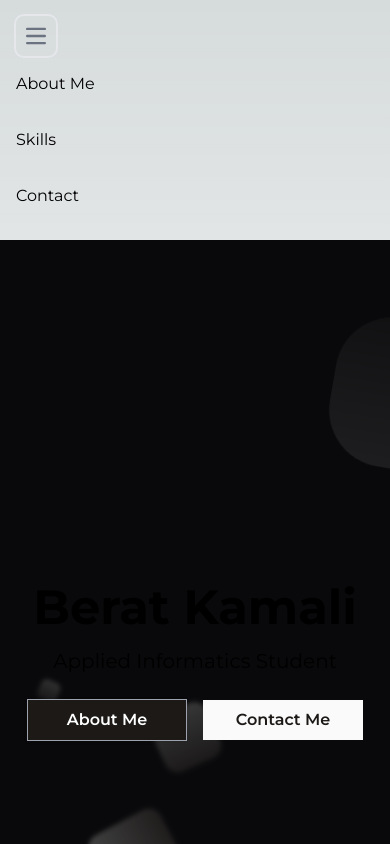
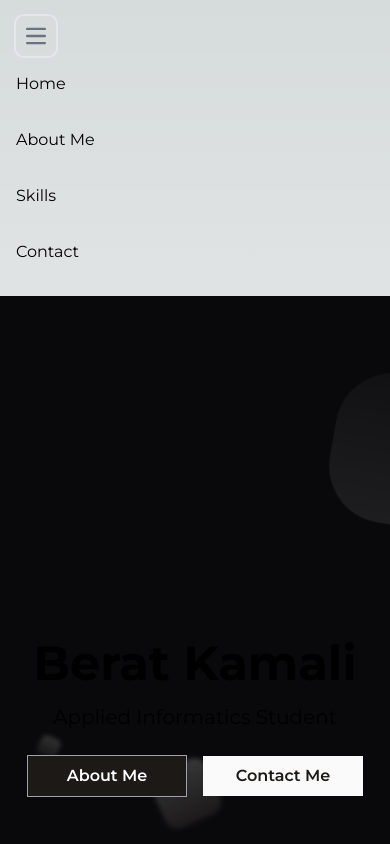
Before and after one commit to beratkml/MSCPersonalPortfolio, a Next.js app: page /home in a window 390 px wide. Both pictures are taken after a click on the button 36 px from the left and 36 px from the top of the page. Shown: the top 844 px of the page. Built offline with nearby package versions, Linux system fonts and the light colour scheme.

Commit message:
small fix

```diff
--- a/src/components/general/general/Layout.tsx
+++ b/src/components/general/general/Layout.tsx
@@ -7,7 +7,7 @@ interface LayoutProps {
 const Layout: React.FC<LayoutProps> = ({ children }) => {
   return (
     <>
-      <div className="flex flex-col h-screen font-Montserrat">
+      <div className="flex flex-col min-h-screen font-Montserrat">
         <Navbar />
         <main className="flex-grow">{children}</main>
         <Footer />
--- a/src/components/general/general/Navbar.tsx
+++ b/src/components/general/general/Navbar.tsx
@@ -1,6 +1,6 @@
 "use client";
 import Link from "next/link";
-import React, { useState } from "react";
+import React, { useEffect, useState } from "react";
 
 interface INavbarProps {
   name: string;
@@ -9,17 +9,27 @@ interface INavbarProps {
 
 export const Navbar: React.FC = () => {
   const [isOpen, setIsOpen] = useState(false);
+  const [isMobile, setIsMobile] = useState(false);
 
   const handleOpen = () => {
     setIsOpen(!isOpen);
   };
 
   const links: Array<INavbarProps> = [
-    { name: "Berat Kamali", links: "/" },
+    { name: !isMobile ? "Berat Kamali" : "Home", links: "/" },
     { name: "About Me", links: "/about" },
     { name: "Skills", links: "/skills" },
     { name: "Contact", links: "/contact" },
   ];
+
+  useEffect(() => {
+    const handleBreakpoint = () => {
+      setIsMobile(window.innerWidth < 750);
+    };
+    handleBreakpoint();
+    window.addEventListener("resize", handleBreakpoint);
+    return () => window.removeEventListener("resize", handleBreakpoint);
+  }, []);
 
   return (
     <>
@@ -64,7 +74,7 @@ export const Navbar: React.FC = () => {
           </button>
           <div className={`md:hidden w-full ${isOpen ? "block" : "hidden"}`}>
             <ul className="flex flex-col">
-              {links.slice(1).map((e, i) => (
+              {links.map((e, i) => (
                 <li className="py-4 text-md hover:text-zinc-400" key={i}>
                   <Link href={e.links}>{e.name}</Link>
                 </li>
```
